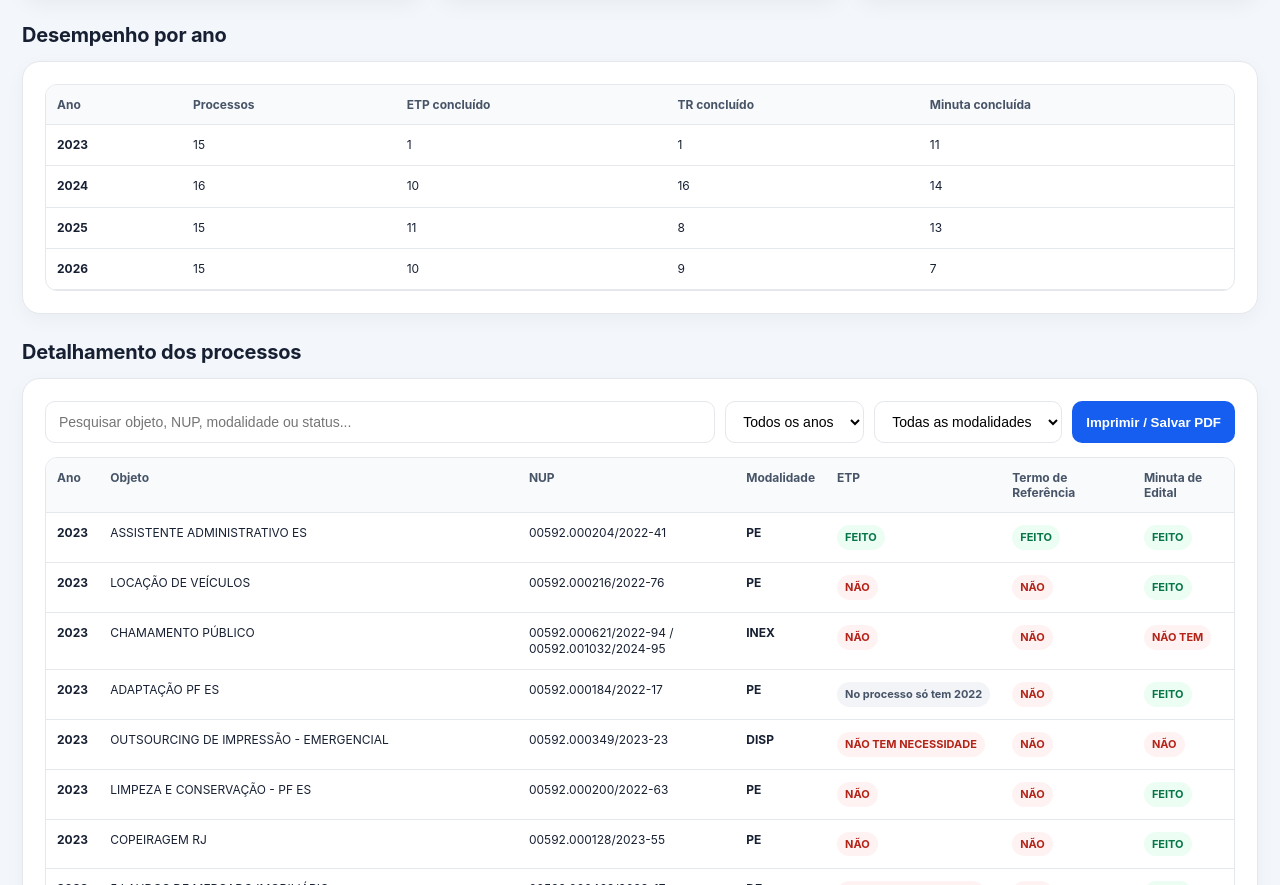
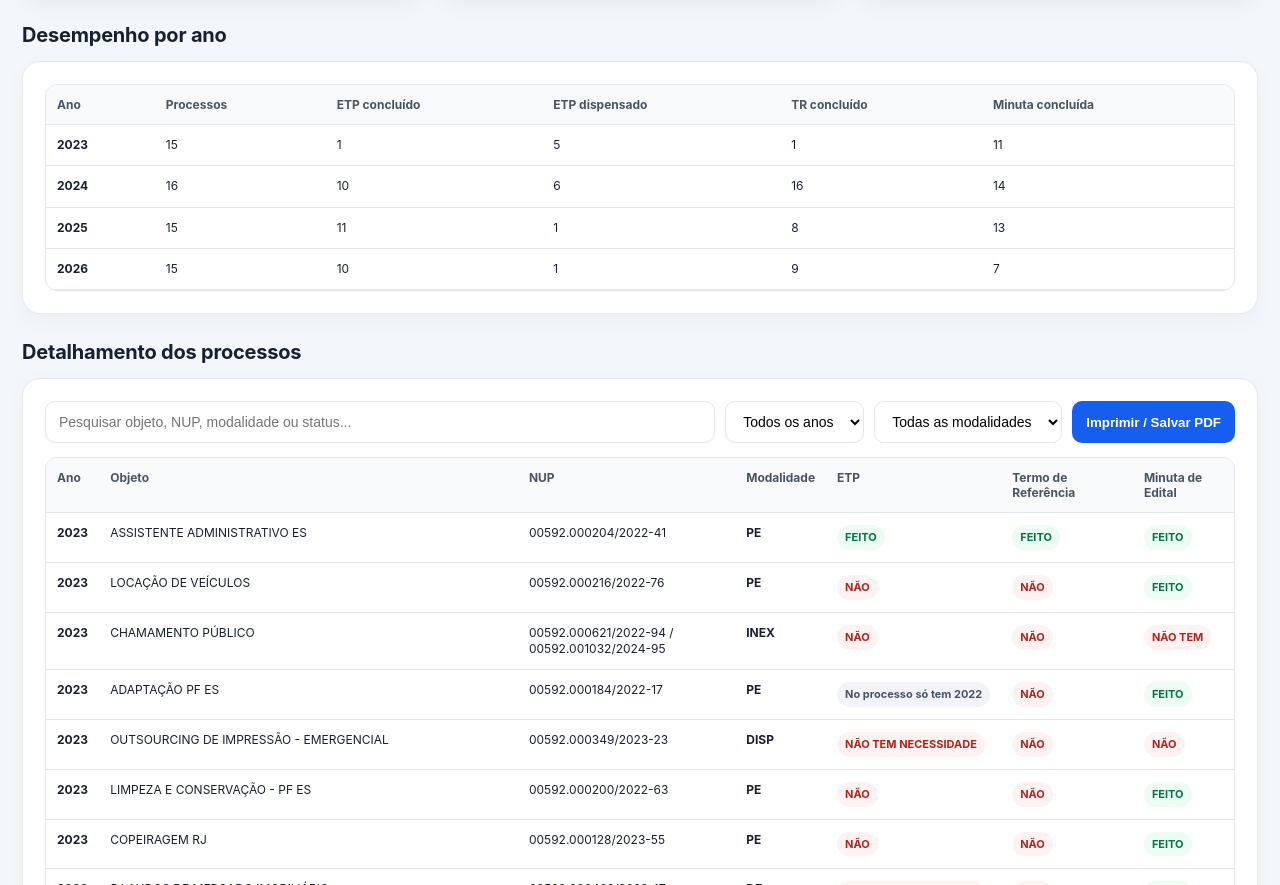
Before and after one commit to Allan7777/Levantamento-dos-artefatos-digitais, a plain HTML site: page index.html in a window 1280 px wide. Shown: the part 1170-2055 px from the top of the page. Drawn offline with Linux system fonts and the light colour scheme.

Commit message:
Update yearTable columns and data rendering logic

```diff
--- a/index.html
+++ b/index.html
@@ -65,7 +65,7 @@ button{border:0;background:var(--primary);color:#fff;padding:11px 14px;border-ra
 <section class="section"><h2>Principais resultados</h2><div class="insights" id="insights"></div></section>
 
 <section class="section"><h2>Desempenho por ano</h2><div class="panel"><div class="table-wrap"><table>
-<thead><tr><th>Ano</th><th>Processos</th><th>ETP concluído</th><th>TR concluído</th><th>Minuta concluída</th></tr></thead>
+<thead><tr><th>Ano</th><th>Processos</th><th>ETP concluído</th><th>ETP dispensado</th><th>TR concluído</th><th>Minuta concluída</th></tr></thead>
 <tbody id="yearTable"></tbody></table></div></div></section>
 
 <section class="section"><h2>Detalhamento dos processos</h2><div class="panel">
@@ -194,7 +194,7 @@ renderModalidades();
 
 document.getElementById("yearTable").innerHTML=years.map(y=>{
  const rows=data.filter(r=>r[0]===y);
- return `<tr><td><b>${y}</b></td><td>${rows.length}</td><td>${rows.filter(r=>r[4]==="FEITO").length}</td><td>${rows.filter(r=>r[5]==="FEITO").length}</td><td>${rows.filter(r=>r[6]==="FEITO").length}</td></tr>`
+ return `<tr><td><b>${y}</b></td><td>${rows.length}</td><td>${rows.filter(r=>r[4]==="FEITO").length}</td><td>${rows.filter(r=>r[4]==="NÃO TEM NECESSIDADE").length}</td><td>${rows.filter(r=>r[5]==="FEITO").length}</td><td>${rows.filter(r=>r[6]==="FEITO").length}</td></tr>`
 }).join("");
 
 function badge(v){
```
